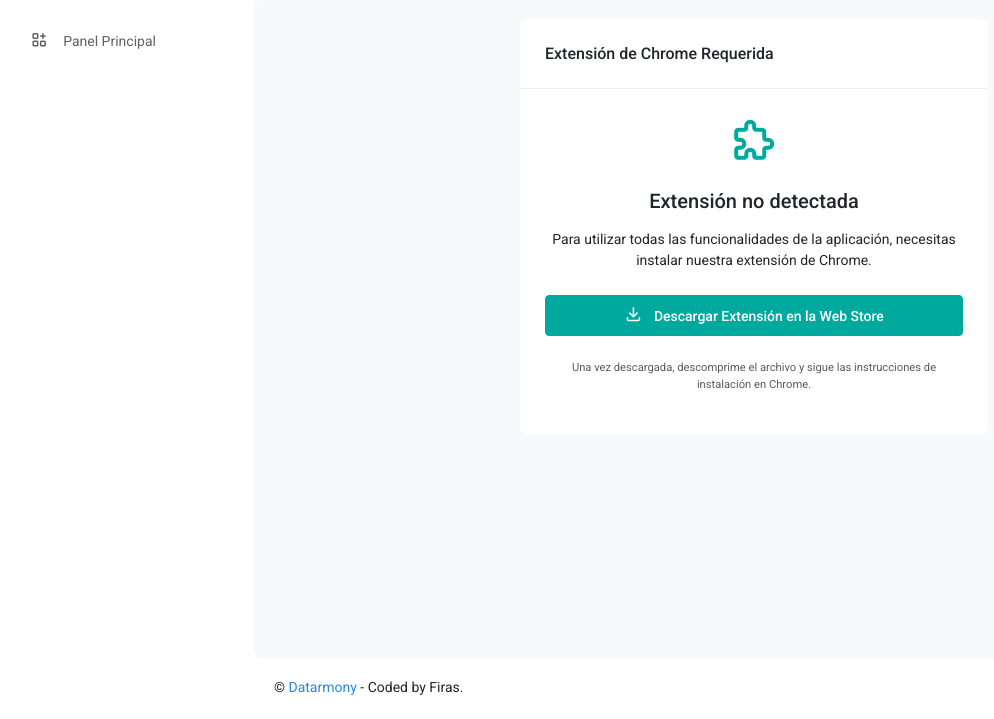
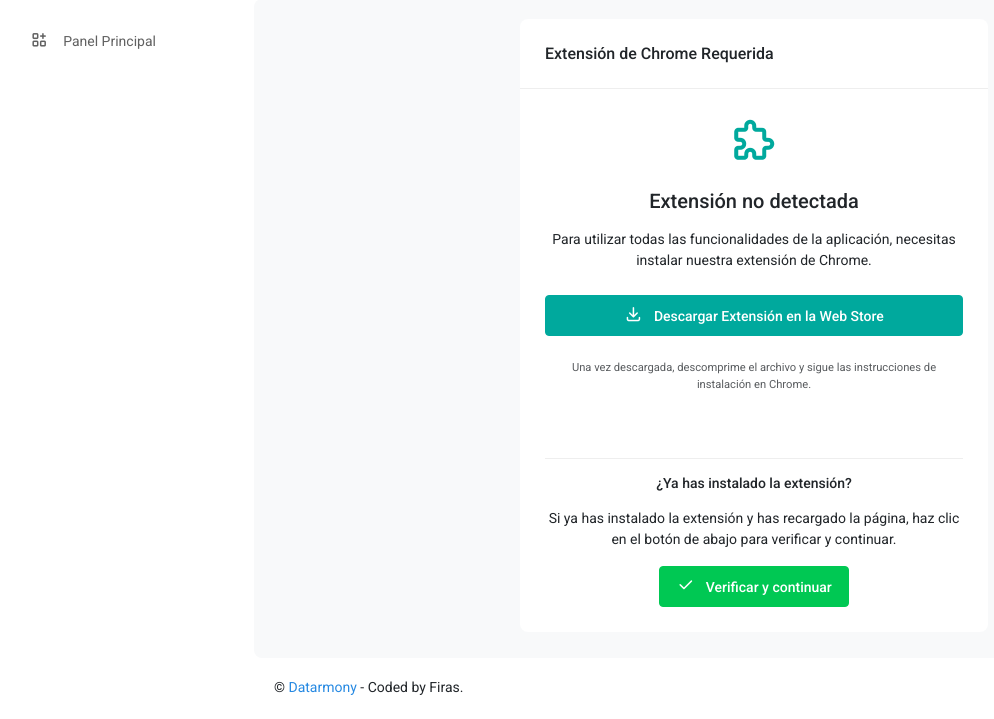
Before and after one commit to datarmony/data-interpreter, a Flask app: page /extension-required in a window 1280 px wide. Shown: the part 81-800 px from the top of the page, without its empty margins (6-1000 px from the left). Run offline with Flask 3, Linux system fonts and the light colour scheme; the visitor is signed in with stand-in values (Sample User, id 1); data comes from the database, SQL or seed files in the repository; data that the repository does not hold is empty; style sheets or scripts are compiled from the project's sources; parts of the project's set-up code (start-up, migrations or seed data) failed here and were passed over; some libraries are stand-ins or nearby versions.

Commit message:
feat(extension): add verification for installed extension and redirect

```diff
--- a/static/assets/js/extension.js
+++ b/static/assets/js/extension.js
@@ -1,5 +1,6 @@
 const EXTENSION_ID = 'ckbljbnfcnaejohkpbcaepjhgimcckji';
 const REQUIRED_PAGE_PATH = '/extension-required';
+const INDEX_PATH = '/index';
 
 function detectBrowser() {
     let userAgent = navigator.userAgent;
@@ -22,11 +23,20 @@ function redirectToExtensionRequired() {
     }
 }
 
+function redirectToIndex() {
+    if (window.location.pathname !== INDEX_PATH) {
+        log("Extension detected, redirecting to index.");
+        window.location.href = INDEX_PATH;
+    } else {
+        log("Already on the index page, no redirect needed.");
+    }
+}
+
 function log(...args) {
     console.log("[Extension Check]", ...args);
 }
 
-document.addEventListener('DOMContentLoaded', function() {
+function checkExtension() {
     const browser = detectBrowser();
 
     switch (browser) {
@@ -38,6 +48,10 @@ document.addEventListener('DOMContentLoaded', function() {
                         redirectToExtensionRequired();
                     } else if (response && response.version) {
                         log("Extension installed, version:", response.version);
+                        // Si la extensión está instalada y estamos en la página de extensión requerida, redirigir al index
+                        if (window.location.pathname === REQUIRED_PAGE_PATH) {
+                            redirectToIndex();
+                        }
                     } else {
                         log("Extension responded, but the response format was unexpected:", response);
                         redirectToExtensionRequired();
@@ -57,4 +71,13 @@ document.addEventListener('DOMContentLoaded', function() {
         default:
             redirectToExtensionRequired();
     }
+}
+
+document.addEventListener('DOMContentLoaded', function() {
+    checkExtension();
 });
+
+// Exponer la función para que pueda ser llamada desde el botón
+window.checkAndRedirect = function() {
+    checkExtension();
+};
--- a/templates/pages/extension-required.html
+++ b/templates/pages/extension-required.html
@@ -22,13 +22,23 @@
             <div class="d-grid gap-2">
               <a href="https://chromewebstore.google.com/detail/datarmony-data-interprete/ckbljbnfcnaejohkpbcaepjhgimcckji"
                  class="btn btn-primary"
-                 download>
+                 target="_blank">
                 <i class="ti ti-download me-2"></i>
                 Descargar Extensión en la Web Store
               </a>
               <p class="text-muted mt-3 small">
                 Una vez descargada, descomprime el archivo y sigue las instrucciones de instalación en Chrome.
               </p>
+            </div>
+
+            <!-- Nuevo bloque para usuarios que ya tienen la extensión instalada -->
+            <div class="mt-5 pt-3 border-top">
+              <h5 class="mb-3">¿Ya has instalado la extensión?</h5>
+              <p>Si ya has instalado la extensión y has recargado la página, haz clic en el botón de abajo para verificar y continuar.</p>
+              <button onclick="window.checkAndRedirect()" class="btn btn-success">
+                <i class="ti ti-check me-2"></i>
+                Verificar y continuar
+              </button>
             </div>
           </div>
         </div>
@@ -40,5 +50,4 @@
 
 {% block extra_js %}
 {{ super() }}
-
 {% endblock extra_js %}
```
